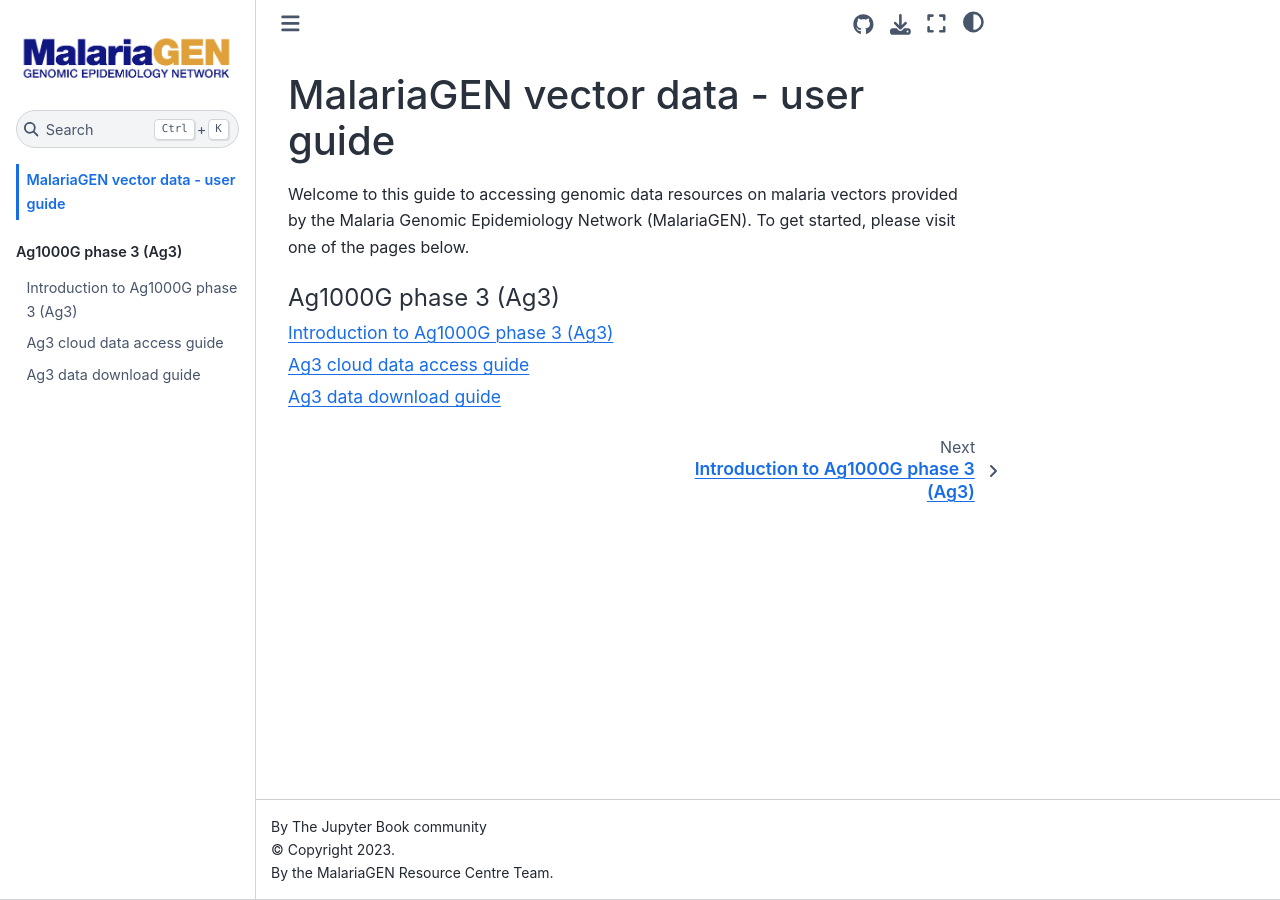
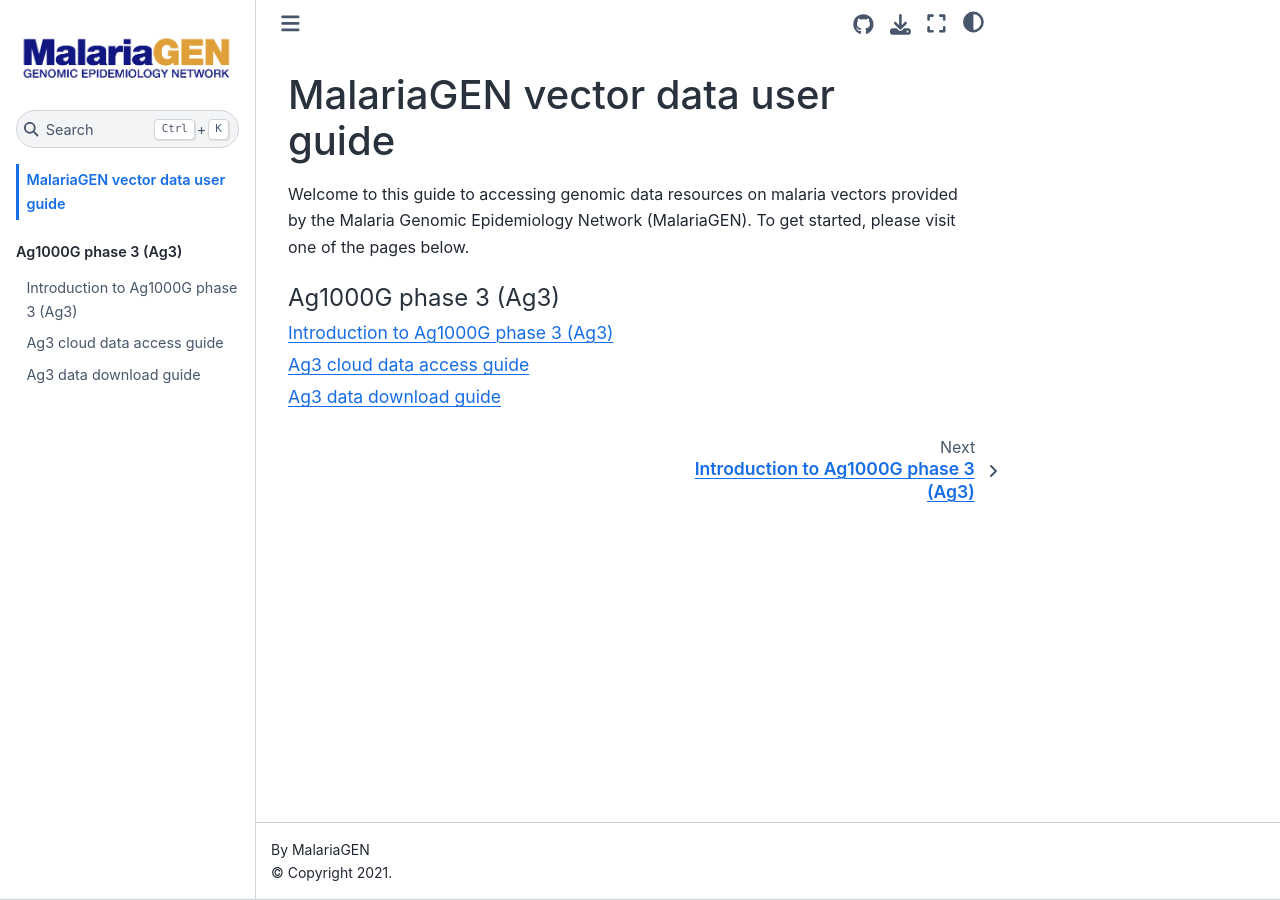
Before and after one commit to malariagen/vector-data, a Jupyter Book: the page built from docs/landing-page.md, in a window 1280 px wide. Built offline with Jupyter Book 1.0.4 settings and Sphinx 7.4.7 and the Sphinx Book theme 1.1.4, drawn with Linux system fonts in a browser that asks for light colours.

Commit message:
tweak appearance

```diff
--- a/docs/_config.yml
+++ b/docs/_config.yml
@@ -1,9 +1,11 @@
-title: "MalariaGEN vector open data guide"
+title: MalariaGEN vector data user guide
+author: MalariaGEN
+copyright: "2021"
 logo: images/logo.png
 execute:
   execute_notebooks: "off"
 repository:
-  url: https://github.com/malariagen/vector-open-data
+  url: https://github.com/malariagen/vector-data
   path_to_book              : docs
   branch                    : master
 launch_buttons:
@@ -14,4 +16,3 @@
 html:
   use_repository_button : true
   use_issues_button: true
-  extra_footer: "By the MalariaGEN Resource Centre Team."
--- a/docs/landing-page.md
+++ b/docs/landing-page.md
@@ -1,4 +1,4 @@
-# MalariaGEN vector data - user guide
+# MalariaGEN vector data user guide
 
 Welcome to this guide to accessing genomic data resources on malaria vectors provided by the Malaria Genomic Epidemiology Network (MalariaGEN). To get started, please visit one of the pages below.
 
```
